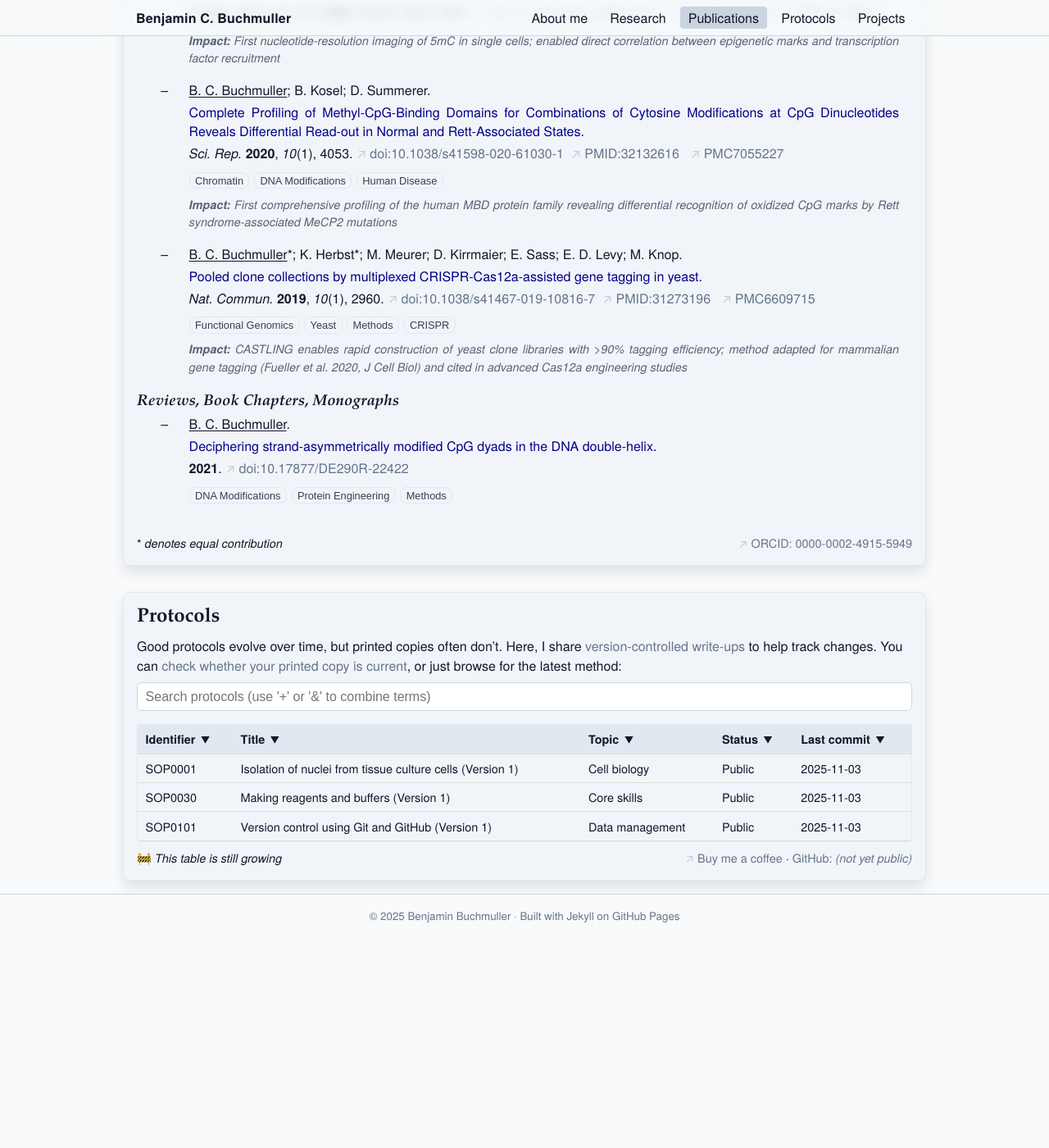
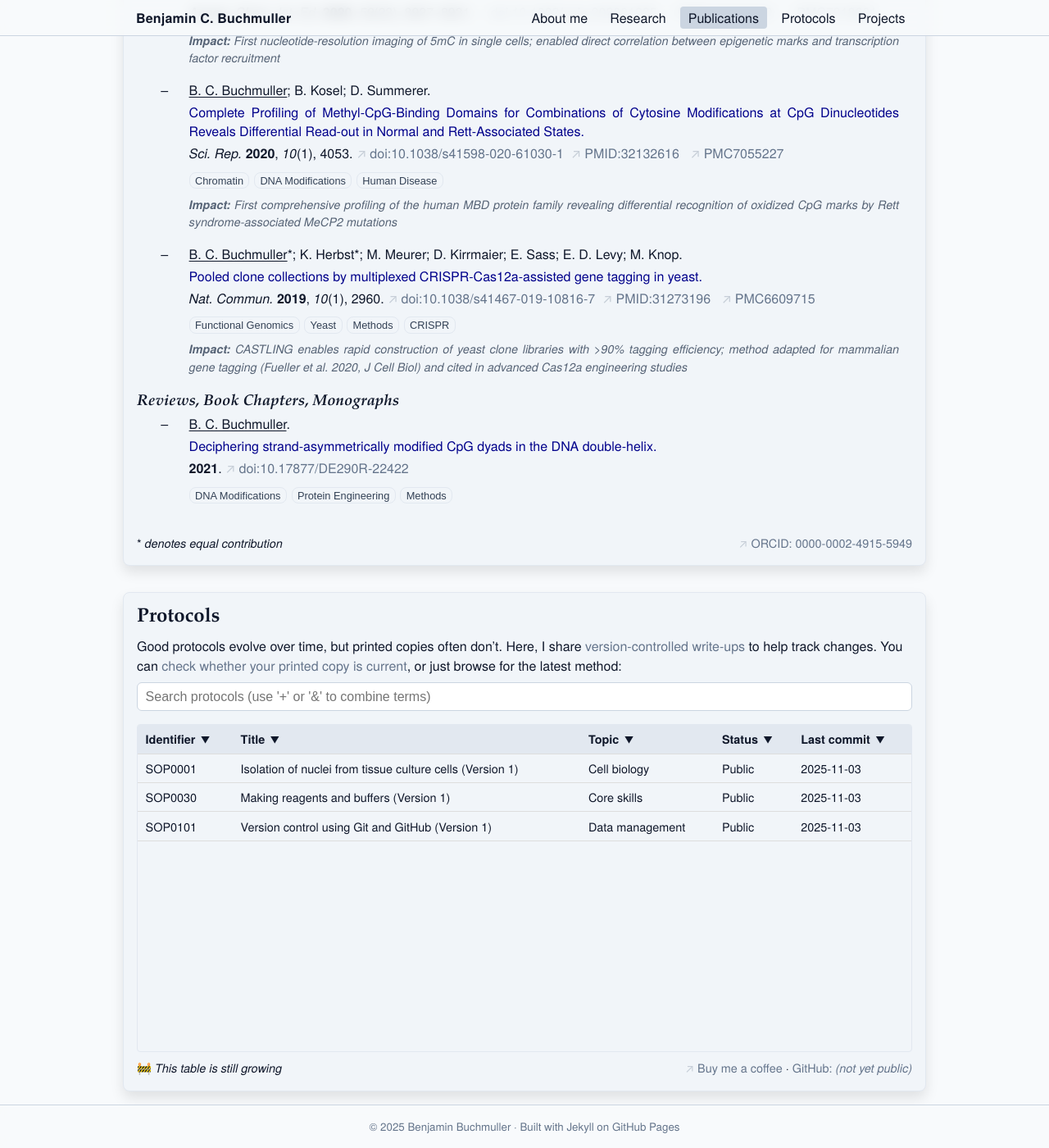
Before and after one commit to benjbuch/benjbuch.github.io, a Jekyll site: the page built from index.html, in a window 1280 px wide and 1400 px high, scrolled down 1478 px. Shown: the whole window at 82% size. Built offline with Jekyll 4.4.1, drawn with Linux system fonts in a browser that asks for light colours; before the commit the page ends 2621 px from its top, so only the background shows below that.

Commit message:
Determine table dimensions

```diff
--- a/_sass/_base.scss
+++ b/_sass/_base.scss
@@ -297,8 +297,9 @@ input[type="search"]:focus {
 }
 
 .scrollable-table {
+  max-height: 50vh;
   // This is about 10 table rows
-  max-height: 25em;
+  min-height: 25em;
   overflow-y: auto;
   border: 1px solid var(--hover);
   border-radius: 4px;
```
